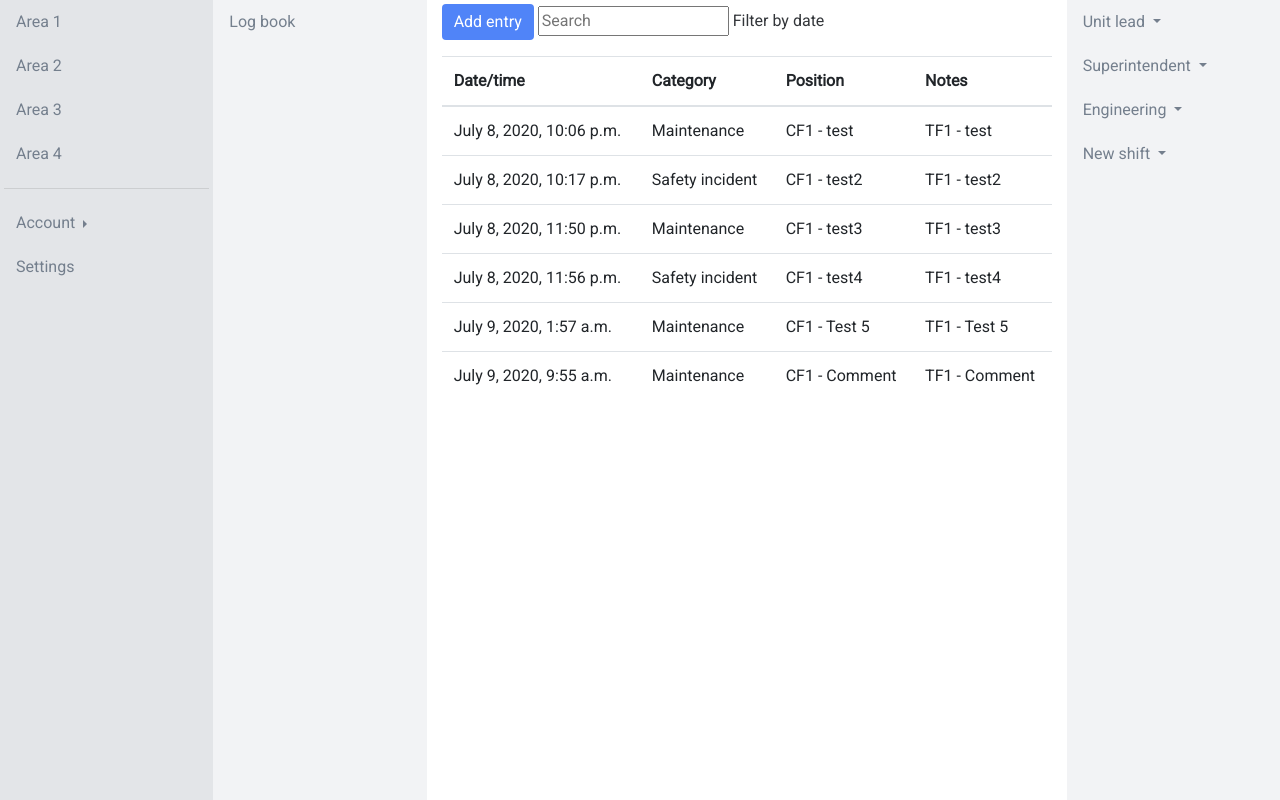
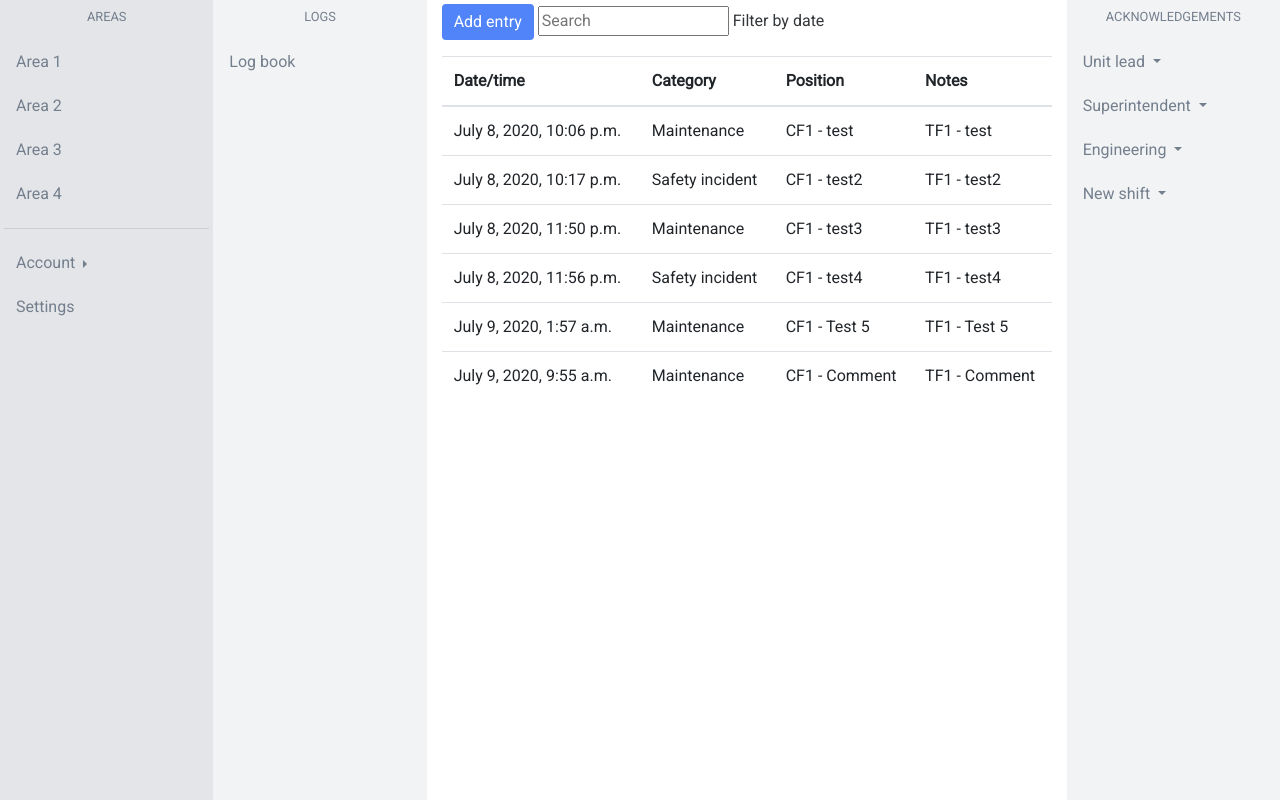
Before and after one commit to bneeland/tidylog, a Django app: a page that uses app/templates/app/log.html in a window 1280 px wide. Run offline with Django 3.2, Linux system fonts and the light colour scheme; a user stored in the database is signed in; data comes from the database, SQL or seed files in the repository; some libraries are stand-ins or nearby versions.

Commit message:
Added headings to nav columns

```diff
--- a/app/static/app/style.css
+++ b/app/static/app/style.css
@@ -44,6 +44,7 @@ body {
 
 .col-acknowledge {
   background: var(--grey1);
+  color: var(--grey3);
 }
 
 .col-acknowledge a, .col-acknowledge button {
--- a/app/templates/app/area.html
+++ b/app/templates/app/area.html
@@ -9,6 +9,7 @@
   <div class="row h-100">
 
     <div class="col-2 col-area p-1">
+      <p class="text-center"><small>AREAS</small></p>
       {% for area in areas %}
         <a href="{% url 'app:area' area.pk %}" class="btn btn-link btn-block sidebarnav" role="button">{{ area }}</a>
       {% endfor %}
@@ -27,6 +28,7 @@
     </div>
 
     <div class="col-2 col-log p-1">
+      <p class="text-center"><small>LOGS</small></p>
       {% for log in logs %}
         <a href="{% url 'app:log' log.area.pk log.pk %}" class="btn btn-link btn-block sidebarnav" role="button">{{ log }}</a>
       {% endfor %}
--- a/app/templates/app/home.html
+++ b/app/templates/app/home.html
@@ -9,6 +9,7 @@
   <div class="row h-100">
 
     <div class="col-2 col-area p-1">
+      <p class="text-center"><small>AREAS</small></p>
       {% for area in areas %}
         <a href="{% url 'app:area' area.pk %}" class="btn btn-link btn-block sidebarnav" role="button">{{ area }}</a>
       {% endfor %}
--- a/app/templates/app/log.html
+++ b/app/templates/app/log.html
@@ -9,6 +9,7 @@
   <div class="row h-100">
 
     <div class="col-2 col-area p-1">
+      <p class="text-center"><small>AREAS</small></p>
       {% for area in areas %}
         <a href="{% url 'app:area' area.pk %}" class="btn btn-link btn-block sidebarnav" role="button">{{ area }}</a>
       {% endfor %}
@@ -27,6 +28,7 @@
     </div>
 
     <div class="col-2 col-log p-1">
+      <p class="text-center"><small>LOGS</small></p>
       {% for log in logs %}
         <a href="{% url 'app:log' log.area.pk log.pk %}" class="btn btn-link btn-block sidebarnav" role="button">{{ log }}</a>
       {% endfor %}
@@ -93,6 +95,7 @@
     </div>
 
     <div class="col-2 col-acknowledge p-1">
+      <p class="text-center"><small>ACKNOWLEDGEMENTS</small></p>
       <div class="btn-group dropdown btn-block">
         <button type="button" class="btn btn-link dropdown-toggle sidebarnav" data-toggle="dropdown" aria-haspopup="true" aria-expanded="false">
           Unit lead
```
